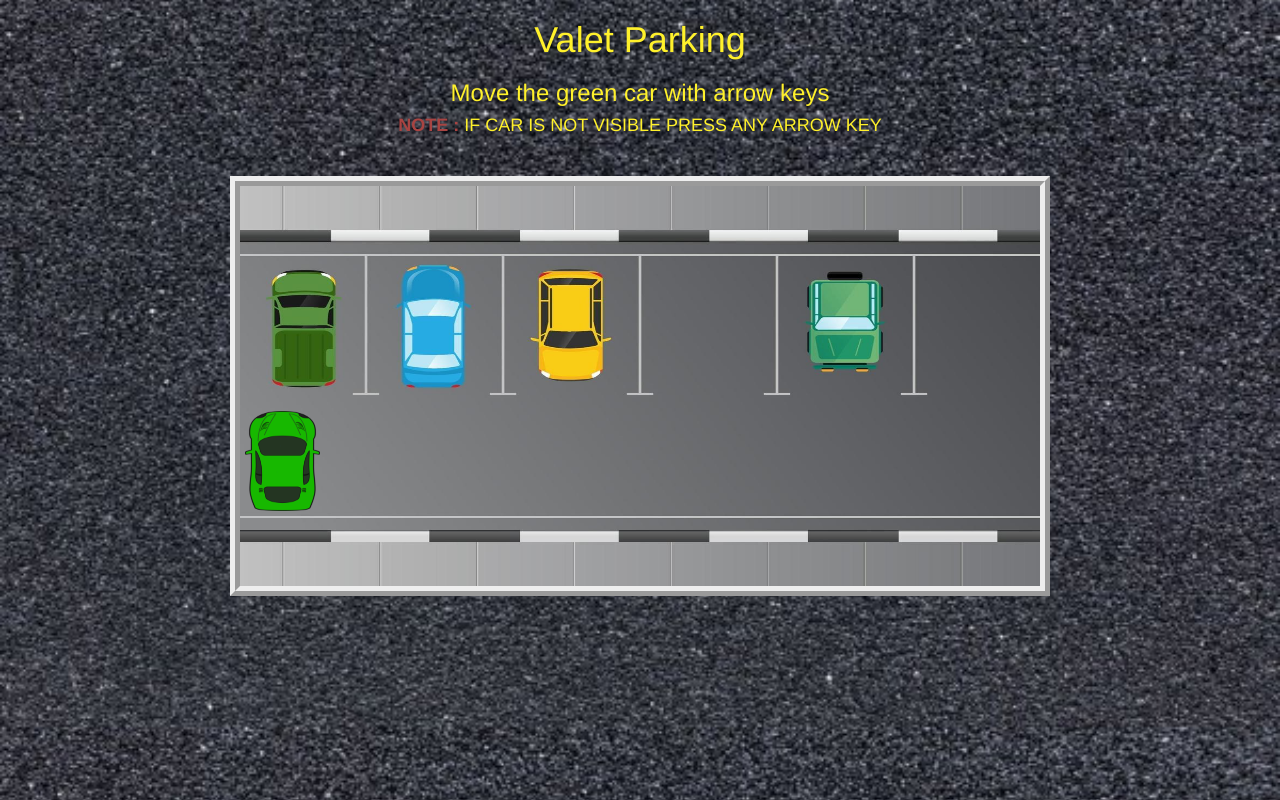
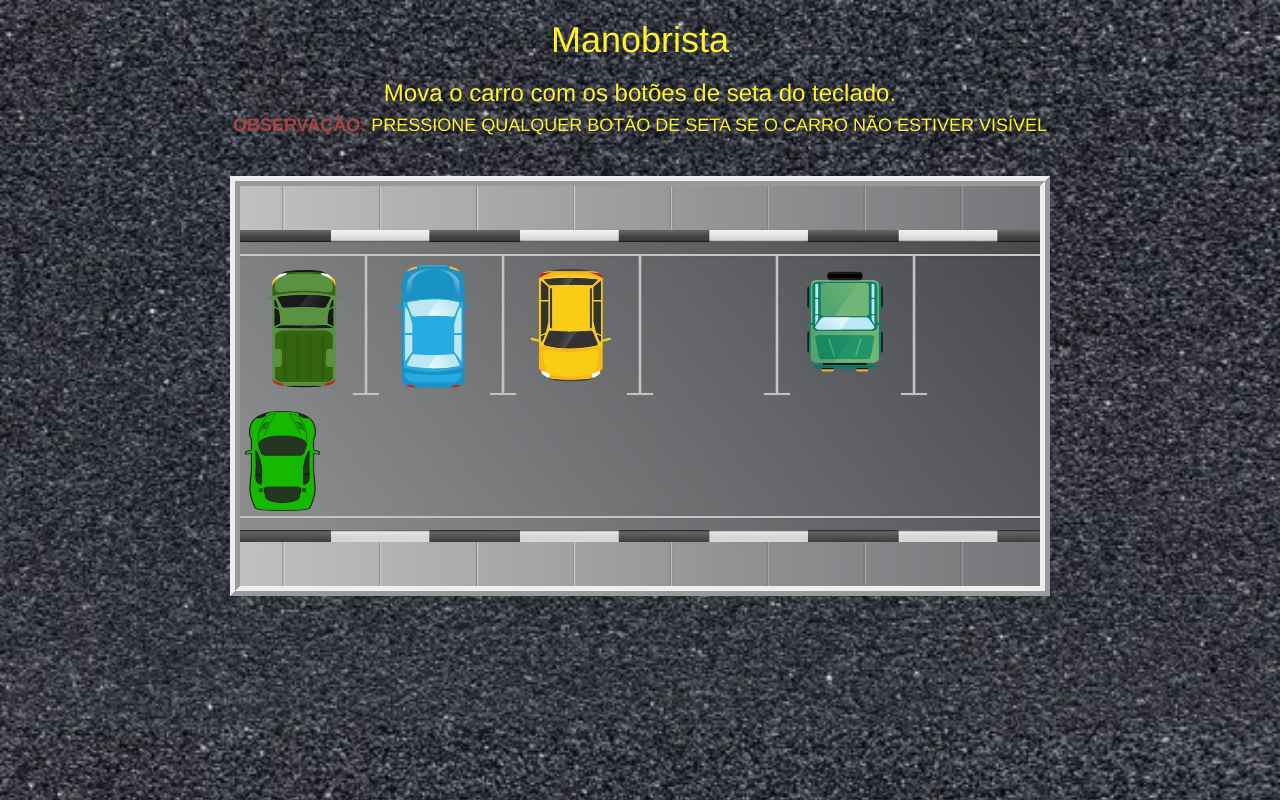
Before and after one commit to LuizByjus/C85B, a plain HTML site: page index.html in a window 1280 px wide. Drawn offline with nearby package versions, Linux system fonts and the light colour scheme.

Commit message:
Update index.html

```diff
--- a/index.html
+++ b/index.html
@@ -25,15 +25,15 @@ h1,h3,h4
 <script src="https://ajax.googleapis.com/ajax/libs/jquery/3.4.1/jquery.min.js"></script>
 
 <script src="https://maxcdn.bootstrapcdn.com/bootstrap/3.4.0/js/bootstrap.min.js"></script>
-	<title>Valet Parking </title>
+	<title>Manobrista</title>
 </head>
 <body onload="add();">
 
 <center>
-<h1>Valet Parking</h1>
-<h3>Move the green car with arrow keys</h3>
+<h1>Manobrista</h1>
+<h3>Mova o carro com os botões de seta do teclado.</h3>
 <h4>
-	<b class="text-danger">NOTE : </b> IF CAR IS NOT VISIBLE PRESS ANY ARROW KEY
+	<b class="text-danger">OBSERVAÇÃO: </b> PRESSIONE QUALQUER BOTÃO DE SETA SE O CARRO NÃO ESTIVER VISÍVEL
 </h4>
 
 	<canvas id="myCanvas" width="800" height="400">
```
